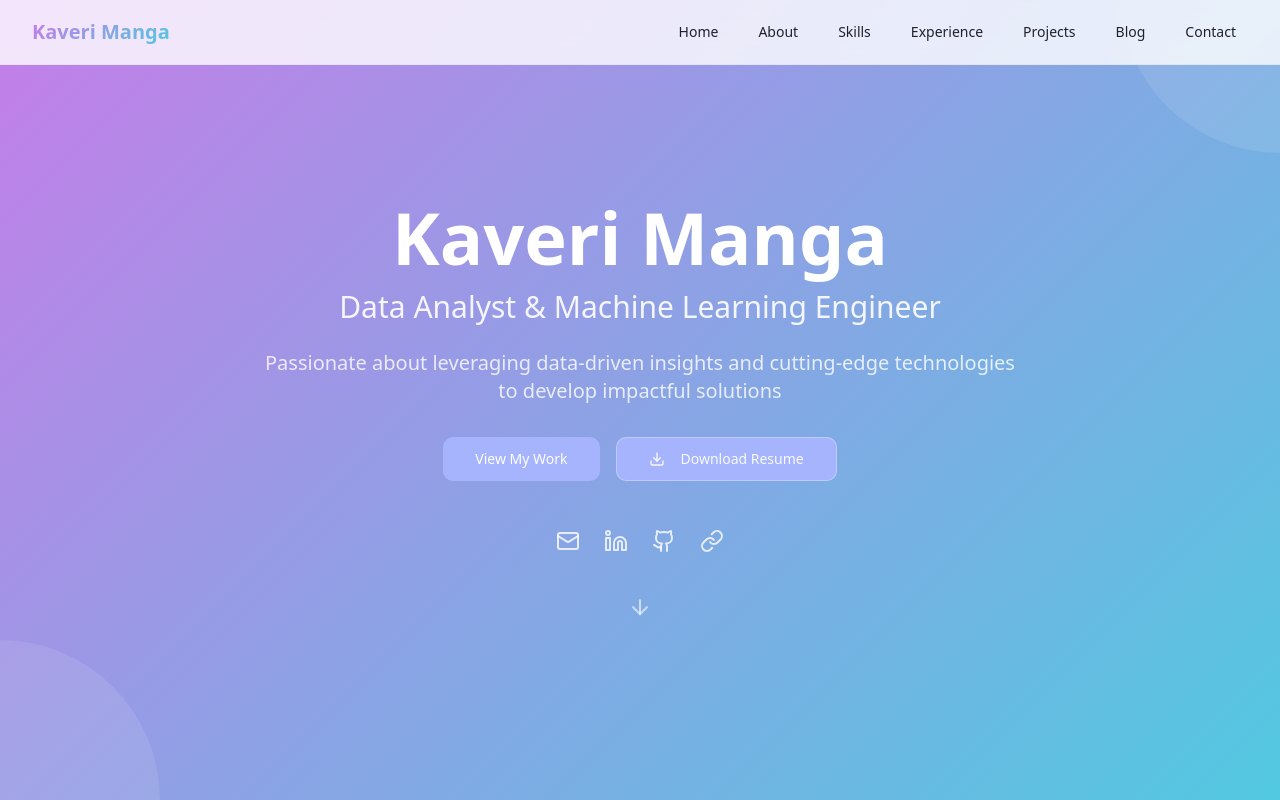
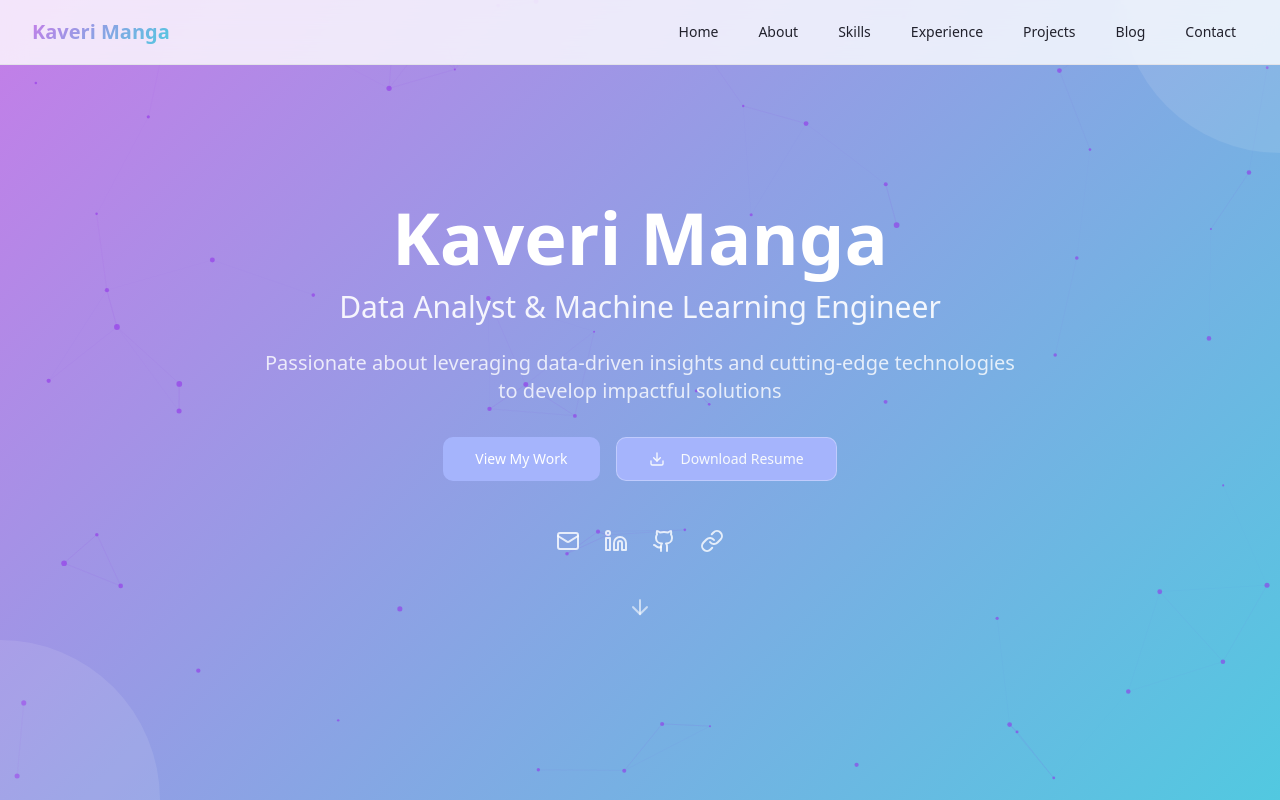
Before and after one commit to MangaKaveri/Kaveri-s_Portfolio, a React (Vite) app: page / in a window 1280 px wide. Shown: the top 800 px of the page. Built offline with nearby package versions, Linux system fonts and the light colour scheme; the HTML template or start-up script is replaced by a standard one.

Commit message:
Refactor: Apply particle background selectively

```diff
--- a/src/components/Contact.tsx
+++ b/src/components/Contact.tsx
@@ -1,6 +1,7 @@
 import { Card, CardContent, CardHeader, CardTitle } from "@/components/ui/card";
 import { Button } from "@/components/ui/button";
 import { Mail, Linkedin, Github, MapPin, Phone } from "lucide-react";
+import ParticleBackground from "@/components/ParticleBackground";
 const Contact = () => {
   const contactInfo = [{
     icon: Mail,
@@ -28,6 +29,7 @@ const Contact = () => {
     color: "text-muted-foreground"
   }];
   return <section id="contact" className="py-20 gradient-primary relative overflow-hidden">
+      <ParticleBackground />
       {/* Background decorative elements */}
       <div className="absolute inset-0 overflow-hidden">
         <div className="absolute -top-40 -right-40 w-80 h-80 rounded-full bg-white/5 animate-float"></div>
--- a/src/components/Footer.tsx
+++ b/src/components/Footer.tsx
@@ -1,5 +1,6 @@
 import { Github, Linkedin, Mail, Link, ArrowUp, Heart } from "lucide-react";
 import { Button } from "@/components/ui/button";
+import ParticleBackground from "@/components/ParticleBackground";
 const Footer = () => {
   const currentYear = new Date().getFullYear();
   const scrollToTop = () => {
@@ -61,8 +62,9 @@ const Footer = () => {
   };
 
   return (
-    <footer className="bg-card border-t border-border">
-      <div className="container mx-auto px-4 sm:px-6 lg:px-8 py-12">
+    <footer className="bg-card border-t border-border relative overflow-hidden">
+      <ParticleBackground />
+      <div className="container mx-auto px-4 sm:px-6 lg:px-8 py-12 relative z-10">
         <div className="grid grid-cols-1 md:grid-cols-3 gap-8 mb-8">
           {/* Brand Section */}
           <div className="space-y-4">
--- a/src/components/Hero.tsx
+++ b/src/components/Hero.tsx
@@ -1,6 +1,7 @@
 import { Button } from "@/components/ui/button";
 import { Github, Linkedin, Mail, Download, ArrowDown, Link } from "lucide-react";
 import profileImage from "@/assets/kaveri-profile.jpg";
+import ParticleBackground from "@/components/ParticleBackground";
 const Hero = () => {
   const scrollToSection = (href: string) => {
     const element = document.querySelector(href);
@@ -11,6 +12,7 @@ const Hero = () => {
     }
   };
   return <section id="home" className="min-h-screen flex items-center justify-center gradient-primary relative overflow-hidden">
+      <ParticleBackground />
       {/* Background decorative elements */}
       <div className="absolute inset-0 overflow-hidden">
         <div className="absolute -top-40 -right-40 w-80 h-80 rounded-full bg-white/10 animate-float"></div>
--- a/src/components/ParticleBackground.tsx
+++ b/src/components/ParticleBackground.tsx
@@ -100,7 +100,7 @@ const ParticleBackground = () => {
   return (
     <canvas
       ref={canvasRef}
-      className="fixed inset-0 pointer-events-none z-0"
+      className="absolute inset-0 pointer-events-none z-0"
       style={{ background: 'transparent' }}
     />
   );
--- a/src/pages/Index.tsx
+++ b/src/pages/Index.tsx
@@ -11,9 +11,7 @@ import ParticleBackground from "@/components/ParticleBackground";
 
 const Index = () => {
   return (
-    <div className="min-h-screen bg-background relative">
-      <ParticleBackground />
-      <div className="relative z-10">
+    <div className="min-h-screen bg-background">
       <Navigation />
       <Hero />
       <About />
@@ -24,7 +22,6 @@ const Index = () => {
       <Contact />
       <Footer />
     </div>
-    </div>
   );
 };
 
```
Lines whose indentation alone changed are shown as unchanged.
